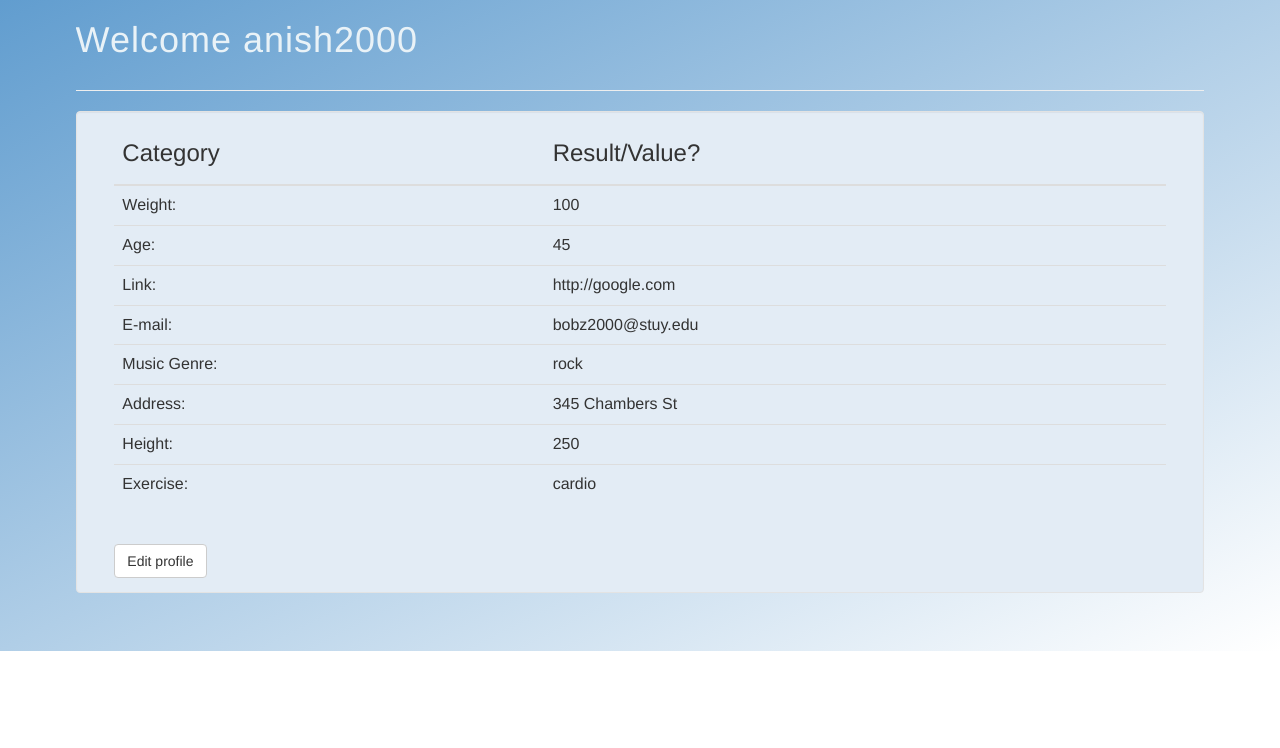
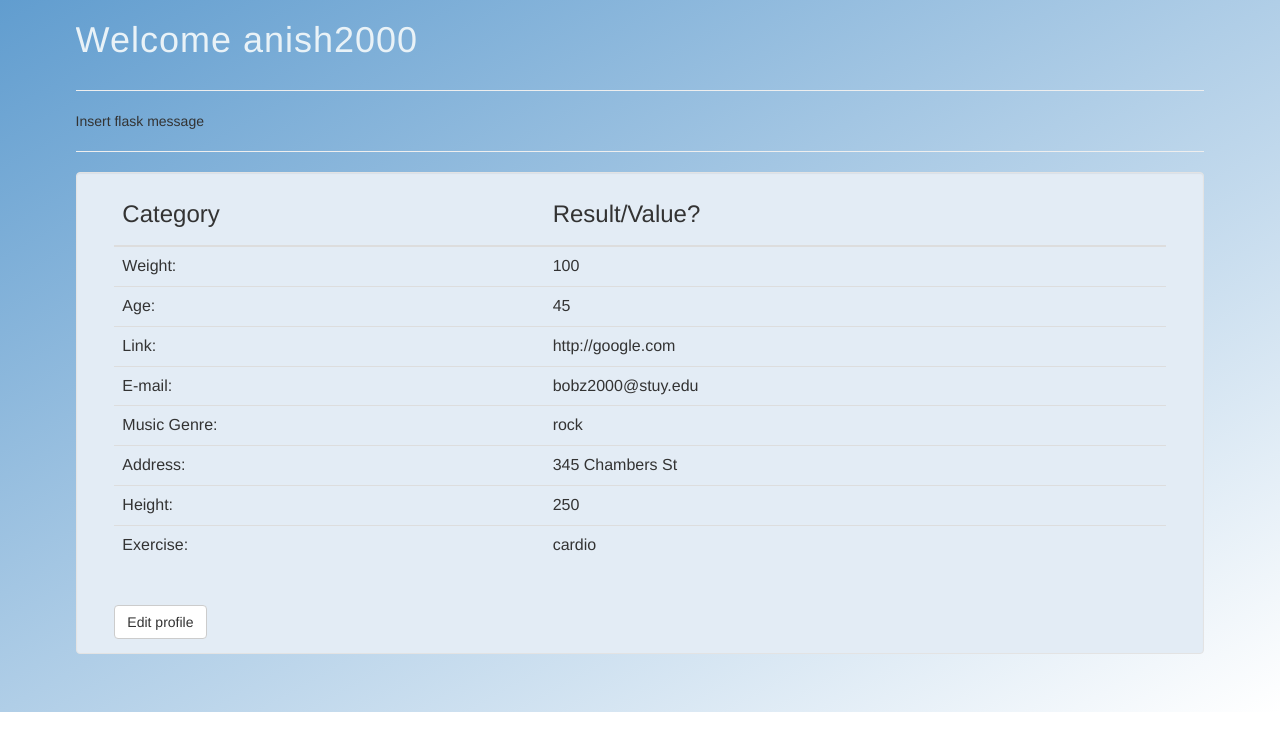
Before and after one commit to yuyangz/Limerence, a Flask app: page /profile in a window 1280 px wide. Shown: the part 52-800 px from the top of the page. Run offline with Flask 2, Linux system fonts and the light colour scheme; a user stored in the database is signed in; data comes from the database, SQL or seed files in the repository; parts of the project's set-up code (start-up, migrations or seed data) failed here and were passed over; some libraries are stand-ins or nearby versions.

Commit message:
Added message for flasher

```diff
--- a/templates/profile.html
+++ b/templates/profile.html
@@ -10,7 +10,8 @@
       <h1> Welcome {{ name }} </h1>
       </div>
     <hr>
-
+    Insert flask message
+    <hr>
 <div class = "well">
     <table class = "table">
         <thead>
```
